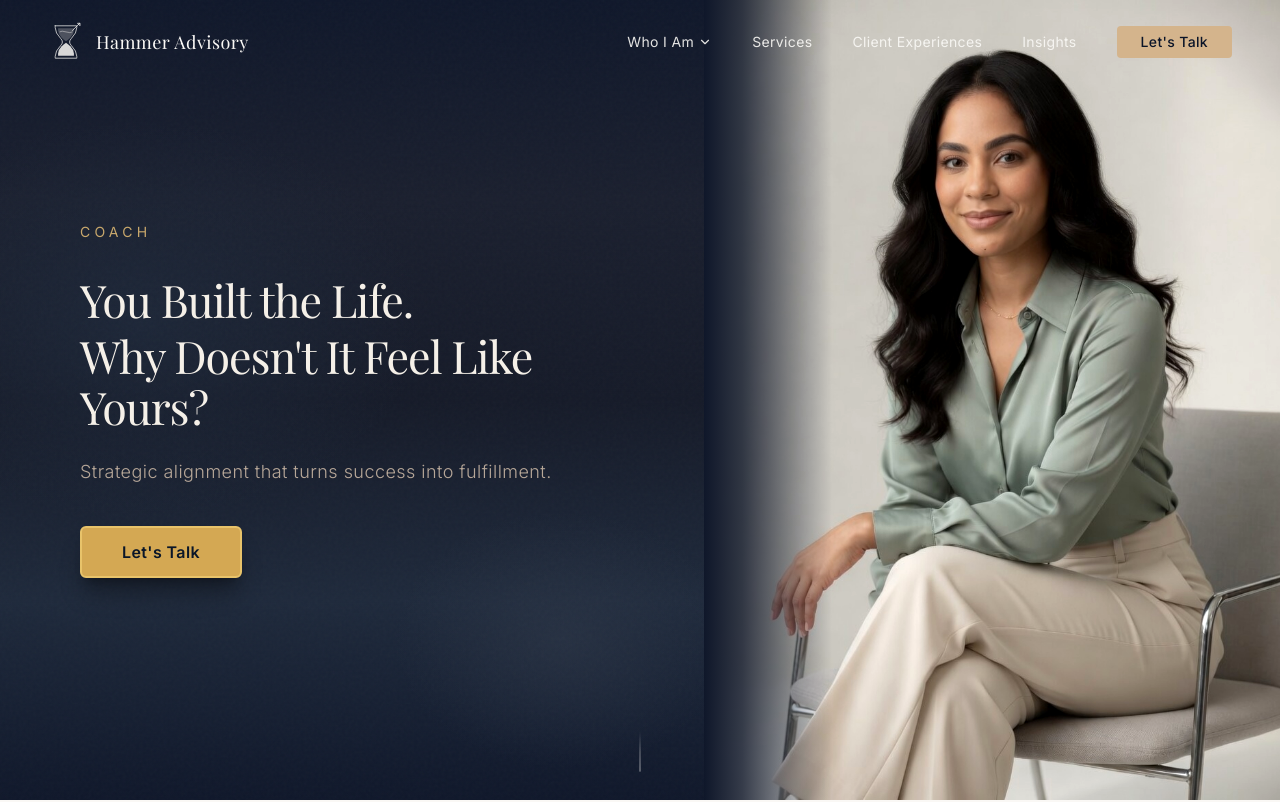
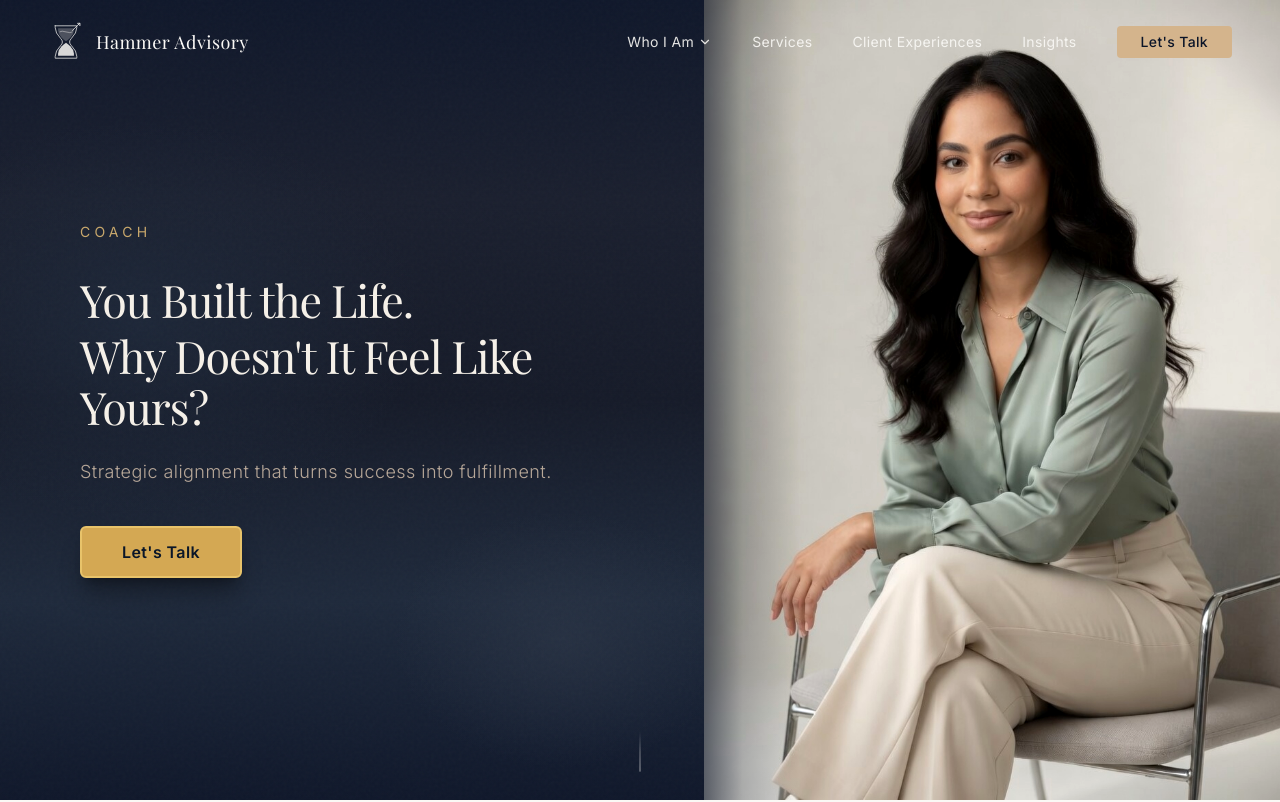
Before and after one commit to ghammer24/Hammer-Advisory-Website, a Next.js app: page / in a window 1280 px wide. Shown: the top 802 px of the page. Built offline with nearby package versions, Linux system fonts and the light colour scheme; a web font is replaced by a local one.

Commit message:
feat: refine gradient overlay for seamless portrait blend
Reduce gradient opacity and width for smoother transition.

```diff
--- a/components/hero-section.tsx
+++ b/components/hero-section.tsx
@@ -102,7 +102,7 @@ export function HeroSection() {
           </div>
         </div>
 
-        {/* Right side - Portrait with more prominence */}
+        {/* Right side - Portrait with clean edge, no divider */}
         <div className="w-[45%] relative">
           <Image
             src="/images/gabriella-hammer.jpg"
@@ -112,11 +112,11 @@ export function HeroSection() {
             priority
             sizes="45vw"
           />
-          {/* Subtle blend into gradient side */}
+          {/* Seamless soft blend - very subtle, no visible line */}
           <div
-            className="absolute inset-0 w-32"
+            className="absolute inset-y-0 left-0 w-24 pointer-events-none"
             style={{
-              background: 'linear-gradient(to right, #0f172a 0%, rgba(15, 23, 42, 0.8) 30%, transparent 100%)'
+              background: 'linear-gradient(to right, rgba(15, 23, 42, 0.6) 0%, rgba(15, 23, 42, 0.2) 40%, transparent 100%)'
             }}
           />
         </div>
```
